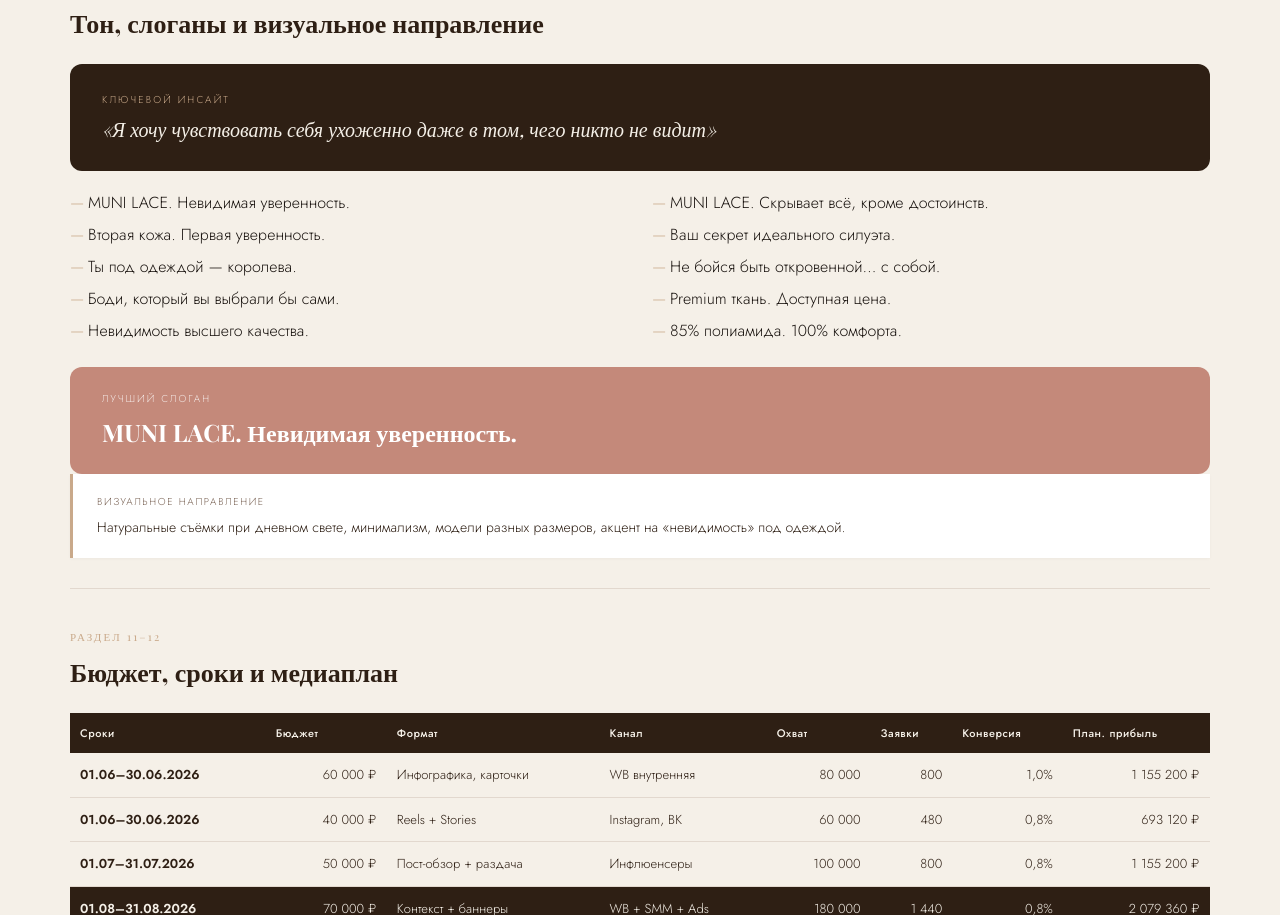
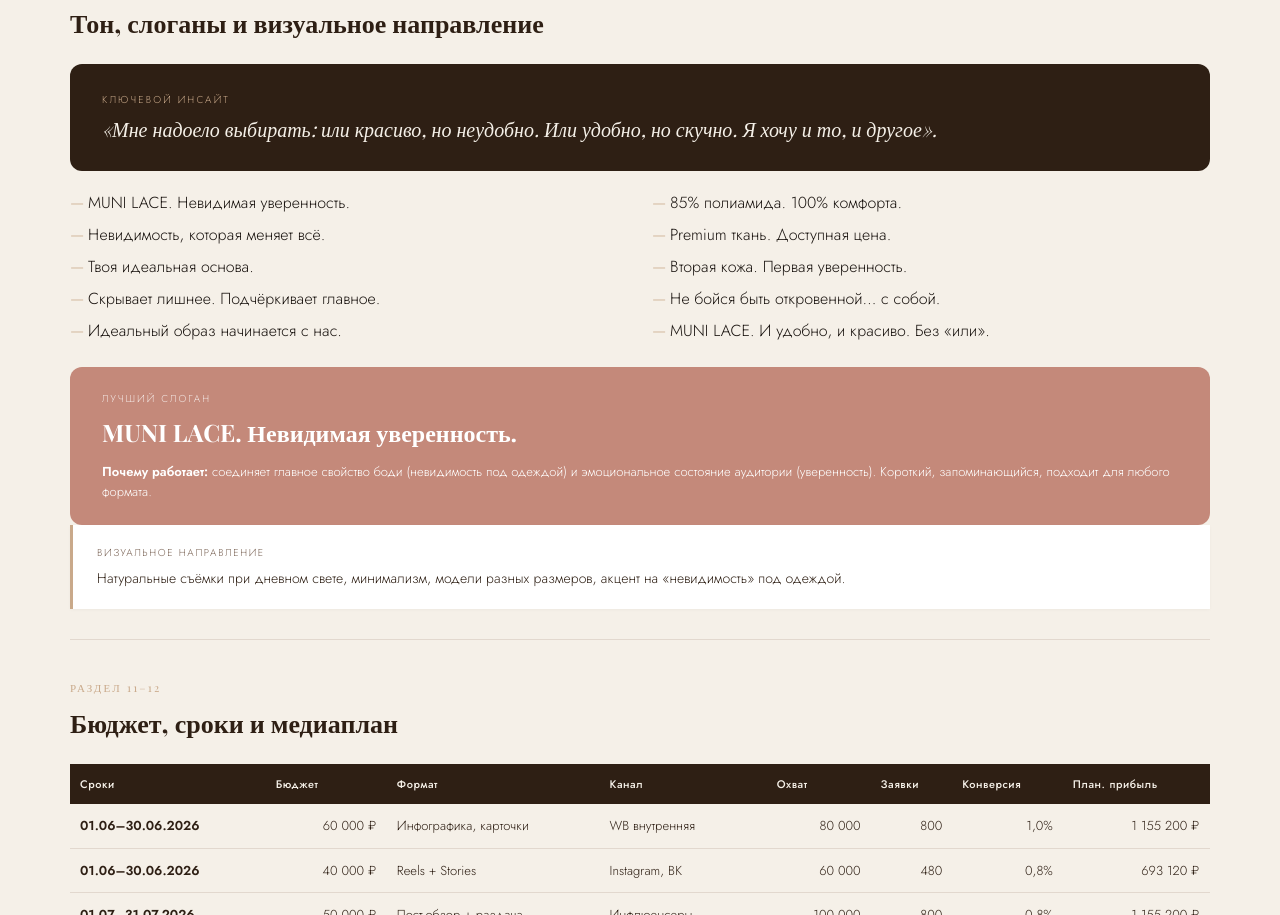
Before and after one commit to olgaminkina2004/muni-lace-brief, a plain HTML site: page index.html in a window 1280 px wide. Shown: the part 4085-5000 px from the top of the page. Drawn offline with nearby package versions, Linux system fonts and the light colour scheme; a web font is replaced by a local one.

Commit message:
Revise insights and slogans in index.html
Updated insights and slogans in the HTML content to enhance messaging.

```diff
--- a/index.html
+++ b/index.html
@@ -618,26 +618,26 @@
 
     <div class="insight-box">
       <div class="insight-label">КЛЮЧЕВОЙ ИНСАЙТ</div>
-      <blockquote>«Я хочу чувствовать себя ухоженно даже в том, чего никто не видит»</blockquote>
+      <blockquote>«Мне надоело выбирать: или красиво, но неудобно. Или удобно, но скучно. Я хочу и то, и другое».</blockquote>
     </div>
 
     <div class="two-col">
       <div>
         <ul class="brief-list">
           <li>MUNI LACE. Невидимая уверенность.</li>
-          <li>Вторая кожа. Первая уверенность.</li>
-          <li>Ты под одеждой — королева.</li>
-          <li>Боди, который вы выбрали бы сами.</li>
-          <li>Невидимость высшего качества.</li>
+          <li>Невидимость, которая меняет всё.</li>
+          <li>Твоя идеальная основа.</li>
+          <li>Скрывает лишнее. Подчёркивает главное.</li>
+          <li>Идеальный образ начинается с нас.</li>
         </ul>
       </div>
       <div>
         <ul class="brief-list">
-          <li>MUNI LACE. Скрывает всё, кроме достоинств.</li>
-          <li>Ваш секрет идеального силуэта.</li>
+          <li>85% полиамида. 100% комфорта.</li>
+          <li>Premium ткань. Доступная цена.</li>
+          <li>Вторая кожа. Первая уверенность.</li>
           <li>Не бойся быть откровенной… с собой.</li>
-          <li>Premium ткань. Доступная цена.</li>
-          <li>85% полиамида. 100% комфорта.</li>
+          <li>MUNI LACE. И удобно, и красиво. Без «или».</li>
         </ul>
       </div>
     </div>
@@ -645,6 +645,9 @@
     <div class="slogan-box">
       <div class="slogan-label">ЛУЧШИЙ СЛОГАН</div>
       <div class="slogan-text">MUNI LACE. Невидимая уверенность.</div>
+      <div class="value" style="color: var(--cream); margin-top: 12px; font-size: 13px;">
+        <strong>Почему работает:</strong> соединяет главное свойство боди (невидимость под одеждой) и эмоциональное состояние аудитории (уверенность). Короткий, запоминающийся, подходит для любого формата.
+      </div>
     </div>
 
     <div class="info-block">
@@ -664,7 +667,7 @@
         <tr><td style="font-weight:600;">01.06–30.06.2026</td><td style="text-align:right;">60 000 ₽</td><td>Инфографика, карточки</td><td>WB внутренняя</td><td style="text-align:right;">80 000</td><td style="text-align:right;">800</td><td style="text-align:right;">1,0%</td><td style="text-align:right;">1 155 200 ₽</td></tr>
         <tr><td style="font-weight:600;">01.06–30.06.2026</td><td style="text-align:right;">40 000 ₽</td><td>Reels + Stories</td><td>Instagram, ВК</td><td style="text-align:right;">60 000</td><td style="text-align:right;">480</td><td style="text-align:right;">0,8%</td><td style="text-align:right;">693 120 ₽</td></tr>
         <tr><td style="font-weight:600;">01.07–31.07.2026</td><td style="text-align:right;">50 000 ₽</td><td>Пост-обзор + раздача</td><td>Инфлюенсеры</td><td style="text-align:right;">100 000</td><td style="text-align:right;">800</td><td style="text-align:right;">0,8%</td><td style="text-align:right;">1 155 200 ₽</td></tr>
-        <tr><td style="font-weight:600;">01.08–31.08.2026</td><td style="text-align:right;">70 000 ₽</td><td>Контекст + баннеры</td><td>WB + SMM + Ads</td><td style="text-align:right;">180 000</td><td style="text-align:right;">1 440</td><td style="text-align:right;">0,8%</td><td style="text-align:right;">2 079 360 ₽</td</tr>
+        <tr><td style="font-weight:600;">01.08–31.08.2026</td><td style="text-align:right;">70 000 ₽</td><td>Контекст + баннеры</td><td>WB + SMM + Ads</td><td style="text-align:right;">180 000</td><td style="text-align:right;">1 440</td><td style="text-align:right;">0,8%</td><td style="text-align:right;">2 079 360 ₽</td></tr>
       </tbody>
       <tfoot>
         <tr style="background:#2E1F14; color:#F5F0E8;"><td style="font-weight:600;">ИТОГО за 3 месяца</td><td style="text-align:right;"><strong>220 000 ₽</strong></td><td>—</td><td>—</td><td style="text-align:right;"><strong>420 000</strong></td><td style="text-align:right;"><strong>3 520</strong></td><td style="text-align:right;"><strong>0,84%</strong></td><td style="text-align:right;"><strong>5 082 880 ₽</strong></td></tr>
```
